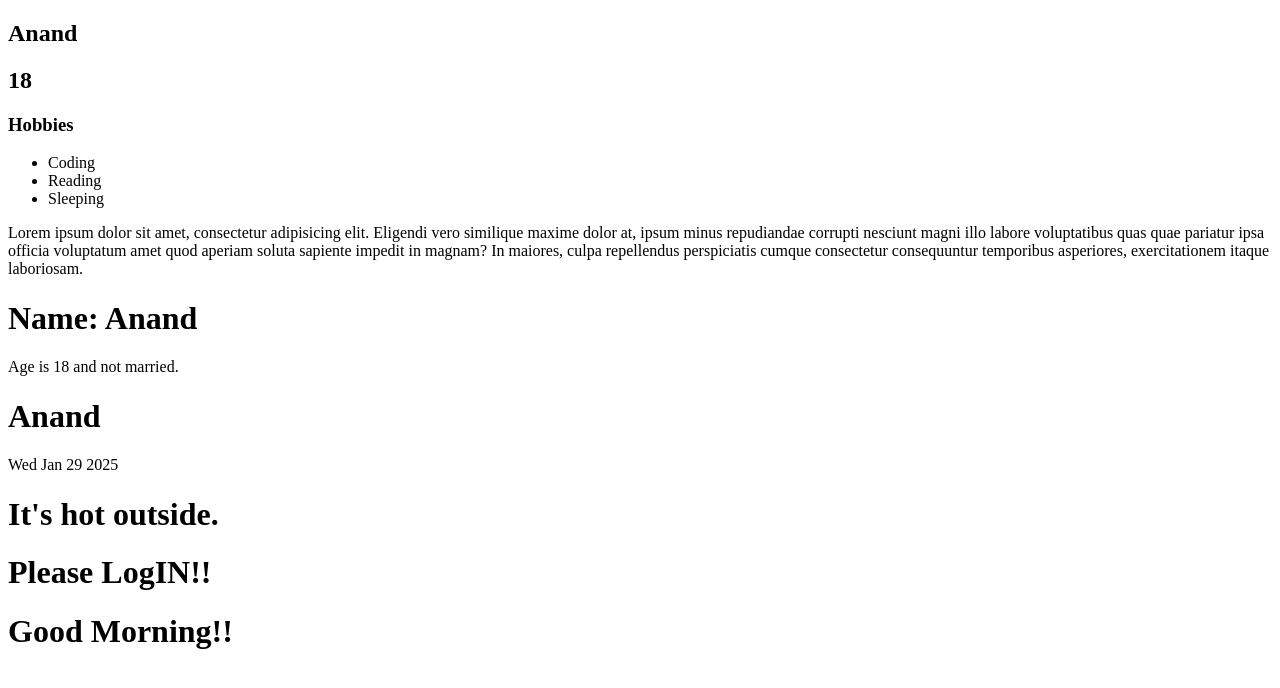
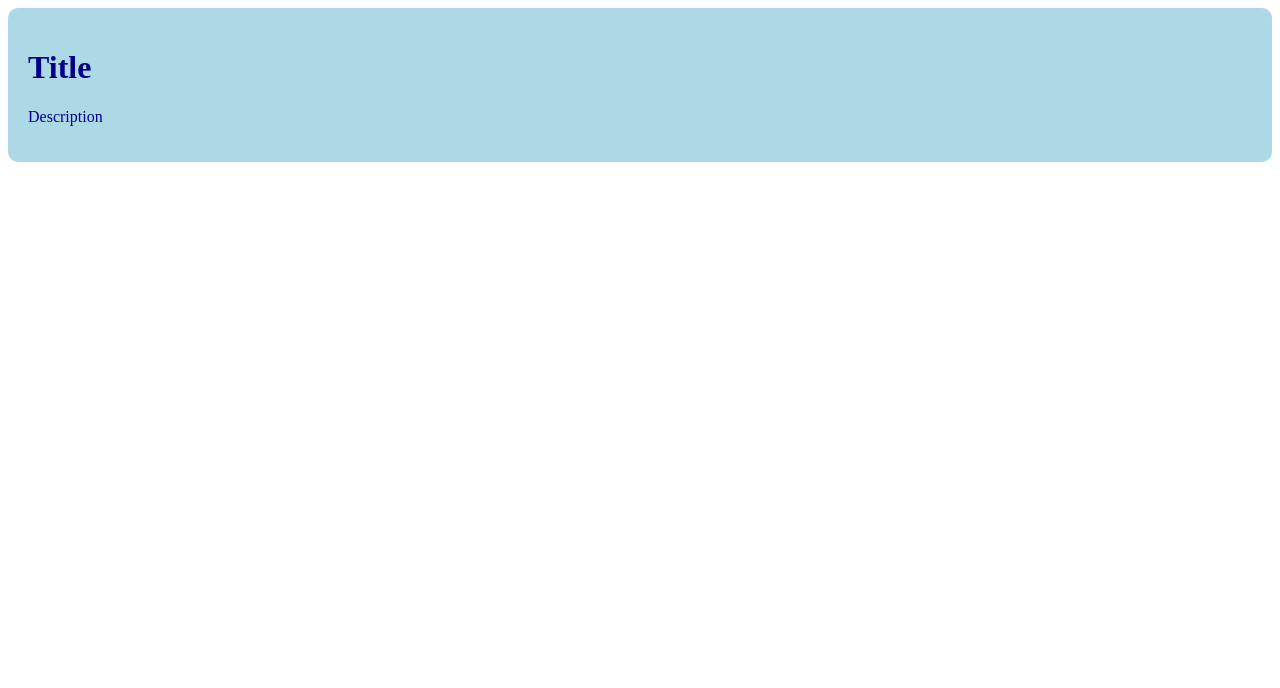
Before and after one commit to anandku06/ReactJs_Leveling, a React (Vite) app in the folder React_learns/: page / in a window 1280 px wide. Shown: the top 688 px of the page. Built offline with nearby package versions, Linux system fonts and the light colour scheme.

Commit message:
add StyleCard component for styled UI; update App component to include StyleCard; add React-Icons dependency; enhance notes with styling and React-Icons information

```diff
--- a/React_learns/package.json
+++ b/React_learns/package.json
@@ -12,7 +12,8 @@
   "dependencies": {
     "nodemon": "^3.1.9",
     "react": "^18.3.1",
-    "react-dom": "^18.3.1"
+    "react-dom": "^18.3.1",
+    "react-icons": "^5.4.0"
   },
   "devDependencies": {
     "@eslint/js": "^9.17.0",
--- a/React_learns/src/components/App.jsx
+++ b/React_learns/src/components/App.jsx
@@ -15,16 +15,18 @@ import Person from "./Person.jsx";
 import Product from "./Product.jsx";
 import Weather from './Weather.jsx'
 import UserStatus from './UserStatus.jsx'
+import StyleCard from "./StyleCard.jsx";
 
 const App = () => {
   return (
     <>
       {/* <Person name="Anand" age={20} /> */}
       {/* <Product name="Laptop" price="$1299" /> */}
-      <Props />
+      {/* <Props />
       <Weather temp={200} />
       <UserStatus loggedIn={false} isAdmin={false}/>
-      <Greeting timeOfDay={"morning"}/>
+      <Greeting timeOfDay={"morning"}/> */}
+      <StyleCard />
     </>
   );
 }; // first letter of the function should be capitalise and should always return a HTML container
--- /dev/null
+++ b/React_learns/src/components/StyleCard.jsx
@@ -0,0 +1,12 @@
+import React from 'react'
+
+const StyleCard = () => {
+  return (
+    <div style={{backgroundColor : 'lightblue', padding : '20px', borderRadius : '10px', color : 'darkblue'}}>
+        <h1>Title</h1>
+        <p>Description</p>
+    </div>
+  )
+}
+
+export default StyleCard
```
Also changed, not shown: 2 other files (tests, documents, lock files or other folders).
